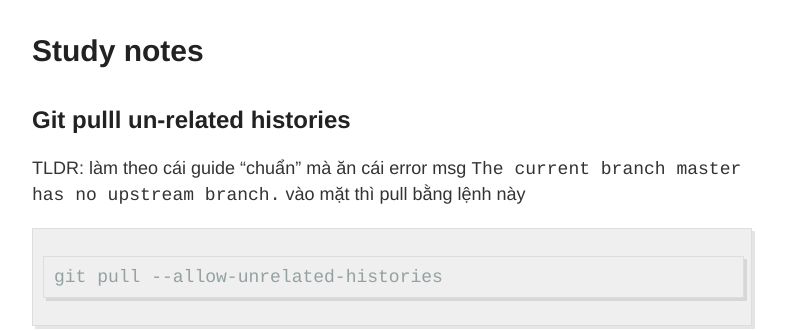
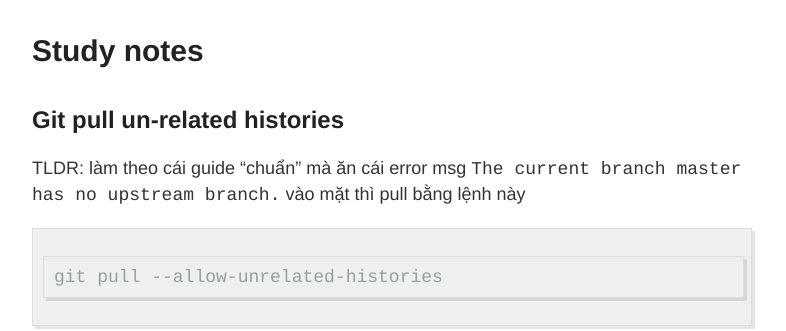
Before and after one commit to long-nguyenxuan/long-nguyenxuan.github.io, a Jekyll site: the page built from _posts/2020-01-09-study-notes.md, in a window 1280 px wide and 900 px high. Shown: the part 136-467 px from the top of the window, without its empty margins (248-1034 px from the left). Built offline with Jekyll 4.4.1, drawn with Linux system fonts in a browser that asks for light colours; comment, search, counter and statistics services are not loaded.

Commit message:
fix grammar

```diff
--- a/_posts/2020-01-09-study-notes.md
+++ b/_posts/2020-01-09-study-notes.md
@@ -7,7 +7,7 @@ tags:
 - Software Engineering
 ---
 
-## Git pulll un-related histories
+## Git pull un-related histories
 
 TLDR:
 làm theo cái guide "chuẩn" mà ăn cái error msg `The current branch master has no upstream branch.` vào mặt thì pull bằng lệnh này
```
